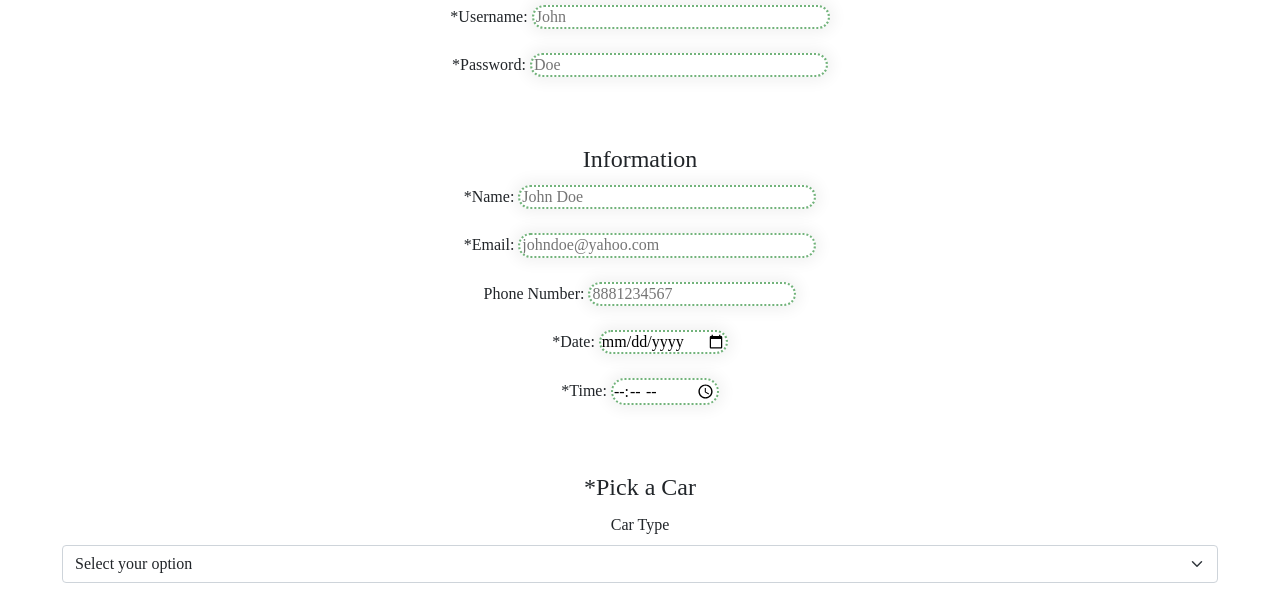
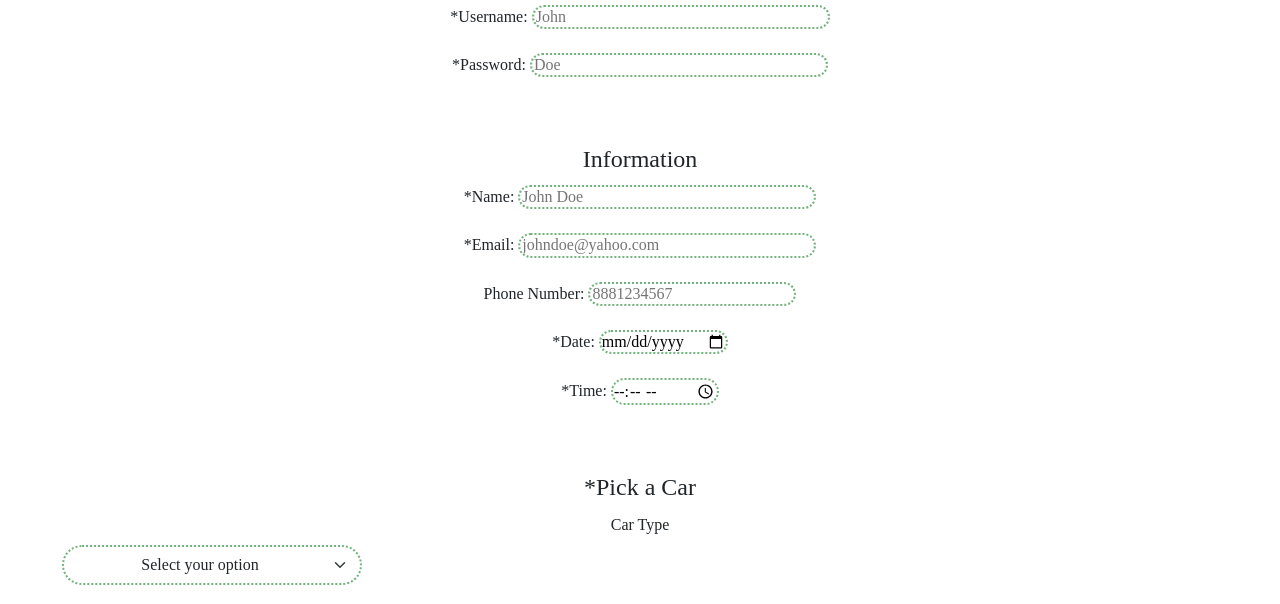
Before and after one commit to maceyraejones/hotel, a plain HTML site: page index.html in a window 1280 px wide. Shown: the part 146-750 px from the top of the page. Drawn offline with nearby package versions, Linux system fonts and the light colour scheme.

Commit message:
Update hotel.css

```diff
--- a/hotel.css
+++ b/hotel.css
@@ -1,6 +1,7 @@
 /* ALL */
 * {
     font-family: Didot, serif;
+
 }
 
 body {
@@ -19,7 +20,6 @@ body {
 input {
     border: 2px dotted rgb(114, 179, 123);
     border-radius: 25px;
-    box-shadow:0 0 15px 4px rgba(0,0,0,0.06);
   }
 
 input:focus {
@@ -35,14 +35,28 @@ textarea:focus {
 textarea{
     border: 2px dotted rgb(114, 179, 123);
     border-radius: 25px;
-    box-shadow:0 0 15px 4px rgba(0,0,0,0.06);
 }
+
+/* DROPDOWN  */
+
+/* this would not center for anything in the world idk what i did i gave up  */
+#carKind, #carName {
+  width: 300px;
+  border-radius: 25px;
+  border: 2px dotted rgb(114, 179, 123);
+  text-align: center;
+  justify-content: center;
+}
+
 
 /* CHECKBOX */
 #checkbox {
     border-radius: 100%;
 }
 
+:checked {
+  background-color: #66bb6a;
+}
   .round label {
     background-color: #fff;
     border: 1px solid #ccc;
@@ -82,10 +96,10 @@ footer a {
     text-decoration: none;
 }
 
-#link1, #link2{
+#link1, #link2 {
      color: white;
 }
 
 #link1:hover, #link2:hover {
     color:black;
- }
+}
```
